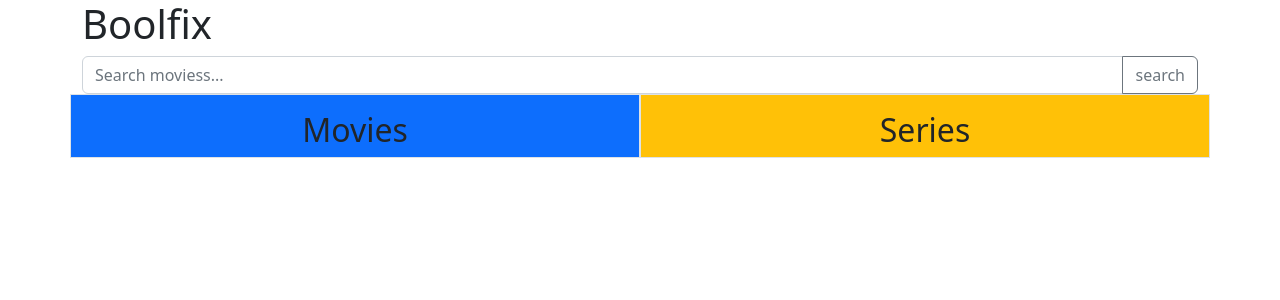
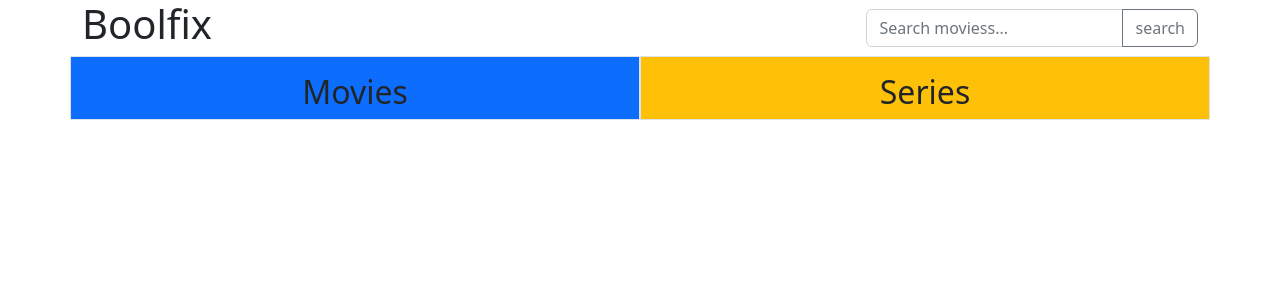
Before and after one commit to cyberfolk/vite-boolfix, a Vue app: page / in a window 1280 px wide. Shown: the top 300 px of the page. Built offline with nearby package versions, Linux system fonts and the light colour scheme.

Commit message:
Move SearchBox from main to header

```diff
--- a/src/components/SiteHeader.vue
+++ b/src/components/SiteHeader.vue
@@ -1,11 +1,23 @@
 <script>
+import { state } from "../state.js";
+import SearchBox from "./SearchBox.vue";
 export default {
   name: "SiteHeader",
-  components: {},
+  components: {
+    SearchBox,
+  },
+  data() {
+    return {
+      state,
+    };
+  },
 };
 </script>
 
 <template>
-  <header><h1>Boolfix</h1></header>
+  <header class="d-flex justify-content-between align-items-center">
+    <h1>Boolfix</h1>
+    <SearchBox @searchMovie="state.fetchMovies(state.API_URL_MOVIE, state.filter), state.fetchSeries(state.API_URL_SERIE, state.filter)" />
+  </header>
 </template>
 <style lang="scss" scoped></style>
--- a/src/components/SiteMain.vue
+++ b/src/components/SiteMain.vue
@@ -1,11 +1,9 @@
 <script>
 import { state } from "../state.js";
-import SearchBox from "./SearchBox.vue";
 import ProductList from "./ProductList.vue";
 export default {
   name: "SiteMain",
   components: {
-    SearchBox,
     ProductList,
   },
   data() {
@@ -18,7 +16,6 @@ export default {
 
 <template>
   <main>
-    <SearchBox @searchMovie="state.fetchMovies(state.API_URL_MOVIE, state.filter), state.fetchSeries(state.API_URL_SERIE, state.filter)" />
     <div class="row">
       <div class="col-6 border bg-primary">
         <div class="ms_movies px-3">
```
